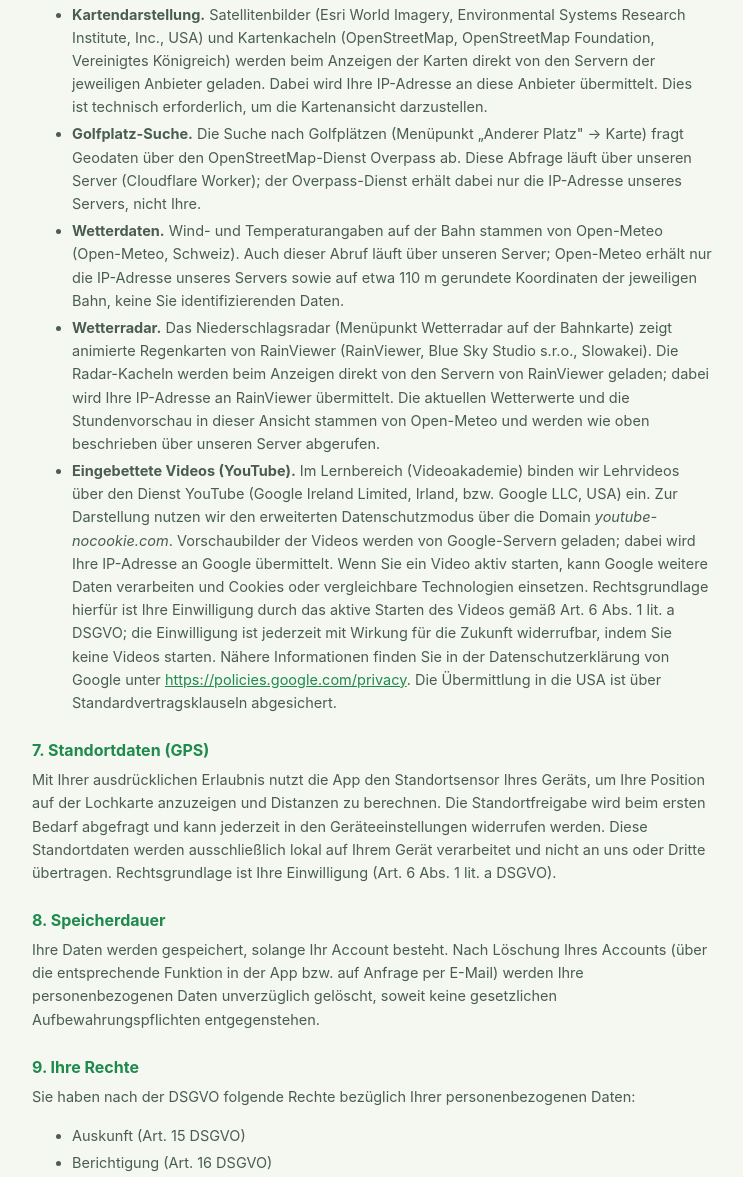
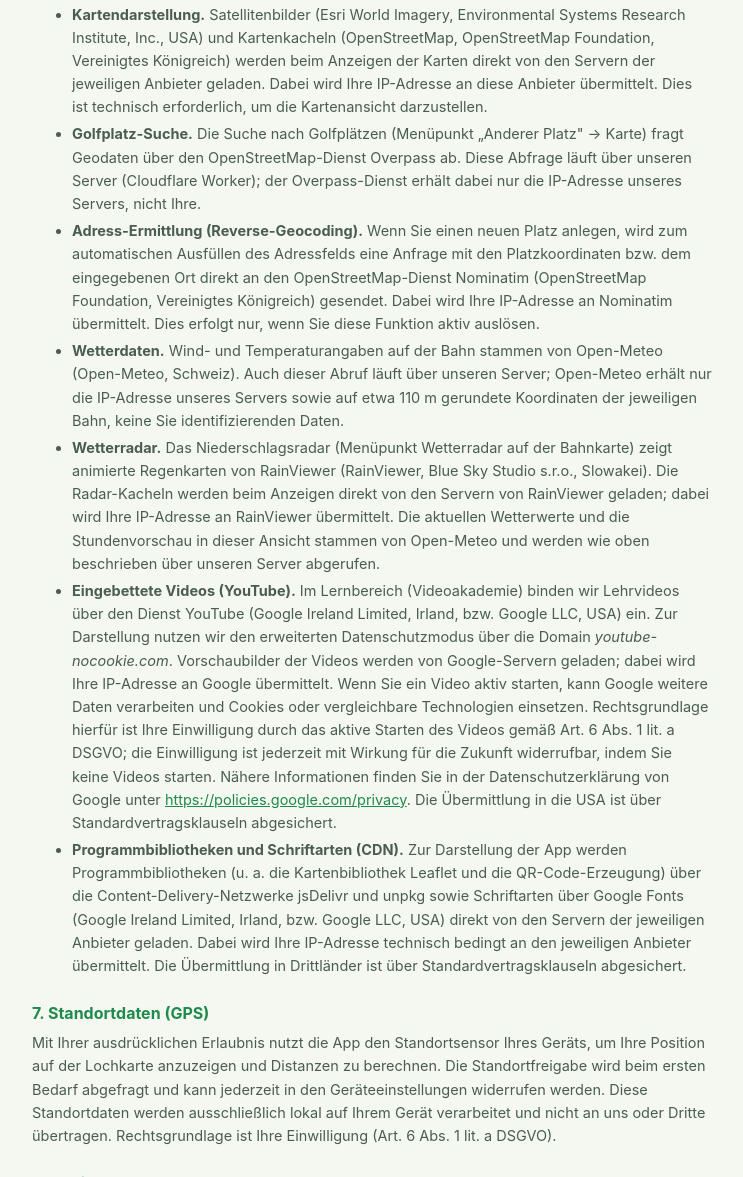
Before and after one commit to Maetschke/fairwaypilot, a website: page src/pages/datenschutz.html in a window 1280 px wide. Shown: the part 2246-3423 px from the top of the page, without its empty margins (268-1011 px from the left). Drawn offline with Linux system fonts and the light colour scheme.

Commit message:
Datenschutz: Nominatim-Geocoding + CDNs (jsDelivr/unpkg/Google Fonts) als Auftragsverarbeiter ergaenzt (Nr. 8)

```diff
--- a/src/pages/datenschutz.html
+++ b/src/pages/datenschutz.html
@@ -64,9 +64,11 @@ hr{border:none;border-top:1px solid var(--glb);margin:26px 0;}
 <ul>
 <li><strong>Kartendarstellung.</strong> Satellitenbilder (Esri World Imagery, Environmental Systems Research Institute, Inc., USA) und Kartenkacheln (OpenStreetMap, OpenStreetMap Foundation, Vereinigtes Königreich) werden beim Anzeigen der Karten direkt von den Servern der jeweiligen Anbieter geladen. Dabei wird Ihre IP-Adresse an diese Anbieter übermittelt. Dies ist technisch erforderlich, um die Kartenansicht darzustellen.</li>
 <li><strong>Golfplatz-Suche.</strong> Die Suche nach Golfplätzen (Menüpunkt „Anderer Platz" → Karte) fragt Geodaten über den OpenStreetMap-Dienst Overpass ab. Diese Abfrage läuft über unseren Server (Cloudflare Worker); der Overpass-Dienst erhält dabei nur die IP-Adresse unseres Servers, nicht Ihre.</li>
+<li><strong>Adress-Ermittlung (Reverse-Geocoding).</strong> Wenn Sie einen neuen Platz anlegen, wird zum automatischen Ausfüllen des Adressfelds eine Anfrage mit den Platzkoordinaten bzw. dem eingegebenen Ort direkt an den OpenStreetMap-Dienst Nominatim (OpenStreetMap Foundation, Vereinigtes Königreich) gesendet. Dabei wird Ihre IP-Adresse an Nominatim übermittelt. Dies erfolgt nur, wenn Sie diese Funktion aktiv auslösen.</li>
 <li><strong>Wetterdaten.</strong> Wind- und Temperaturangaben auf der Bahn stammen von Open-Meteo (Open-Meteo, Schweiz). Auch dieser Abruf läuft über unseren Server; Open-Meteo erhält nur die IP-Adresse unseres Servers sowie auf etwa 110 m gerundete Koordinaten der jeweiligen Bahn, keine Sie identifizierenden Daten.</li>
 <li><strong>Wetterradar.</strong> Das Niederschlagsradar (Menüpunkt Wetterradar auf der Bahnkarte) zeigt animierte Regenkarten von RainViewer (RainViewer, Blue Sky Studio s.r.o., Slowakei). Die Radar-Kacheln werden beim Anzeigen direkt von den Servern von RainViewer geladen; dabei wird Ihre IP-Adresse an RainViewer übermittelt. Die aktuellen Wetterwerte und die Stundenvorschau in dieser Ansicht stammen von Open-Meteo und werden wie oben beschrieben über unseren Server abgerufen.</li>
 <li><strong>Eingebettete Videos (YouTube).</strong> Im Lernbereich (Videoakademie) binden wir Lehrvideos über den Dienst YouTube (Google Ireland Limited, Irland, bzw. Google LLC, USA) ein. Zur Darstellung nutzen wir den erweiterten Datenschutzmodus über die Domain <em>youtube-nocookie.com</em>. Vorschaubilder der Videos werden von Google-Servern geladen; dabei wird Ihre IP-Adresse an Google übermittelt. Wenn Sie ein Video aktiv starten, kann Google weitere Daten verarbeiten und Cookies oder vergleichbare Technologien einsetzen. Rechtsgrundlage hierfür ist Ihre Einwilligung durch das aktive Starten des Videos gemäß Art. 6 Abs. 1 lit. a DSGVO; die Einwilligung ist jederzeit mit Wirkung für die Zukunft widerrufbar, indem Sie keine Videos starten. Nähere Informationen finden Sie in der Datenschutzerklärung von Google unter <a href="https://policies.google.com/privacy">https://policies.google.com/privacy</a>. Die Übermittlung in die USA ist über Standardvertragsklauseln abgesichert.</li>
+<li><strong>Programmbibliotheken und Schriftarten (CDN).</strong> Zur Darstellung der App werden Programmbibliotheken (u. a. die Kartenbibliothek Leaflet und die QR-Code-Erzeugung) über die Content-Delivery-Netzwerke jsDelivr und unpkg sowie Schriftarten über Google Fonts (Google Ireland Limited, Irland, bzw. Google LLC, USA) direkt von den Servern der jeweiligen Anbieter geladen. Dabei wird Ihre IP-Adresse technisch bedingt an den jeweiligen Anbieter übermittelt. Die Übermittlung in Drittländer ist über Standardvertragsklauseln abgesichert.</li>
 </ul>
 <h2>7. Standortdaten (GPS)</h2>
 <p>Mit Ihrer ausdrücklichen Erlaubnis nutzt die App den Standortsensor Ihres Geräts, um Ihre Position auf der Lochkarte anzuzeigen und Distanzen zu berechnen. Die Standortfreigabe wird beim ersten Bedarf abgefragt und kann jederzeit in den Geräteeinstellungen widerrufen werden. Diese Standortdaten werden ausschließlich lokal auf Ihrem Gerät verarbeitet und nicht an uns oder Dritte übertragen. Rechtsgrundlage ist Ihre Einwilligung (Art. 6 Abs. 1 lit. a DSGVO).</p>
```
